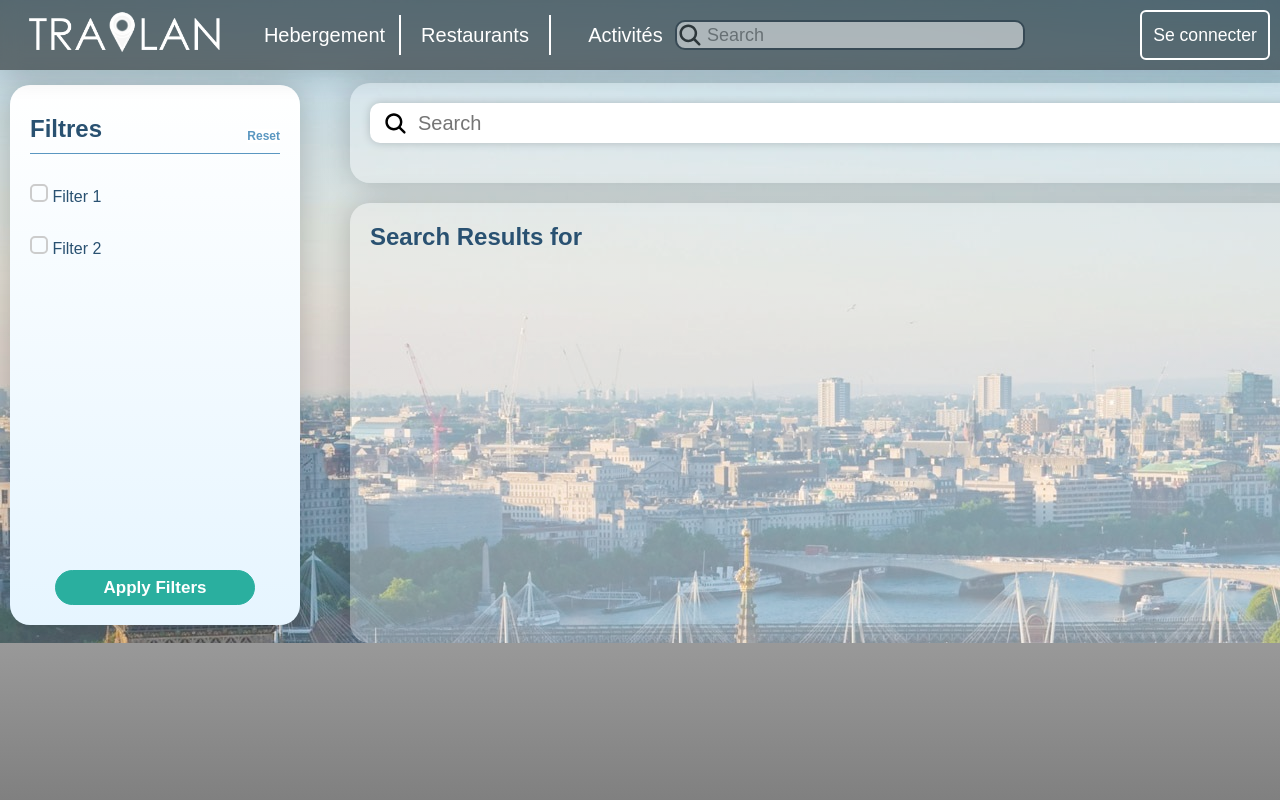
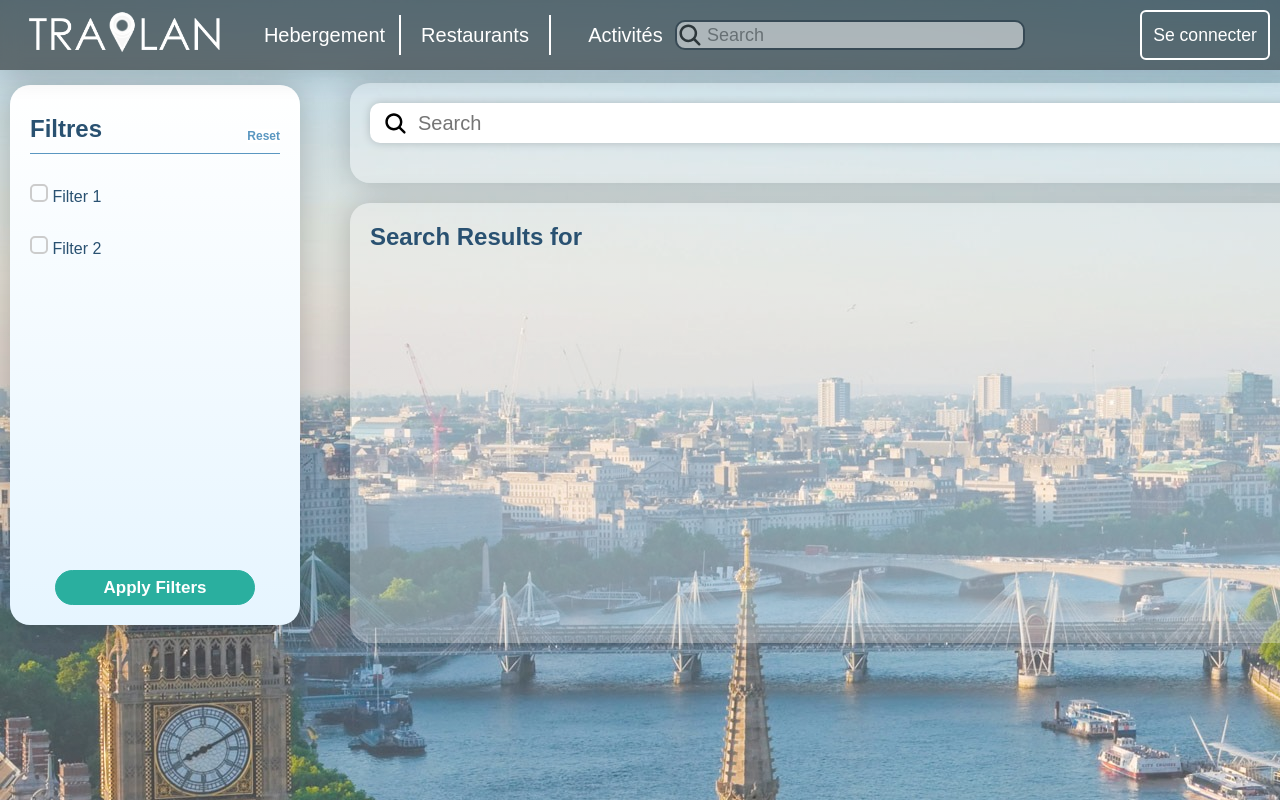
Before and after one commit to RacimFethallah/Travlan, a PHP site: page /Travlan/search.php in a window 1280 px wide. Run offline with PHP 8.4, Linux system fonts and the light colour scheme; some libraries are stand-ins or nearby versions.

Commit message:
fcdsk,wl

```diff
--- a/search.css
+++ b/search.css
@@ -3,13 +3,9 @@ body.search {
     margin: 0;
     padding: 0;
     overflow: auto;
-    background: linear-gradient(to bottom, #fff, grey);
+    background-image:  linear-gradient(rgba(255, 255, 255, 0.2), rgba(255, 254, 254, 0.2)), url('Pics/Background/R.jpg');
+    background-attachment: fixed;
 }
-
-
-
-
-
 
 
 
```
